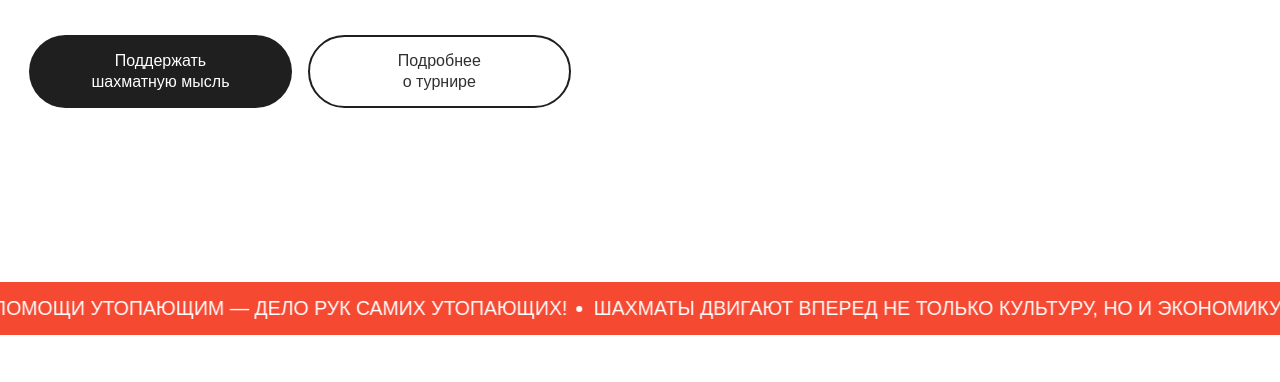
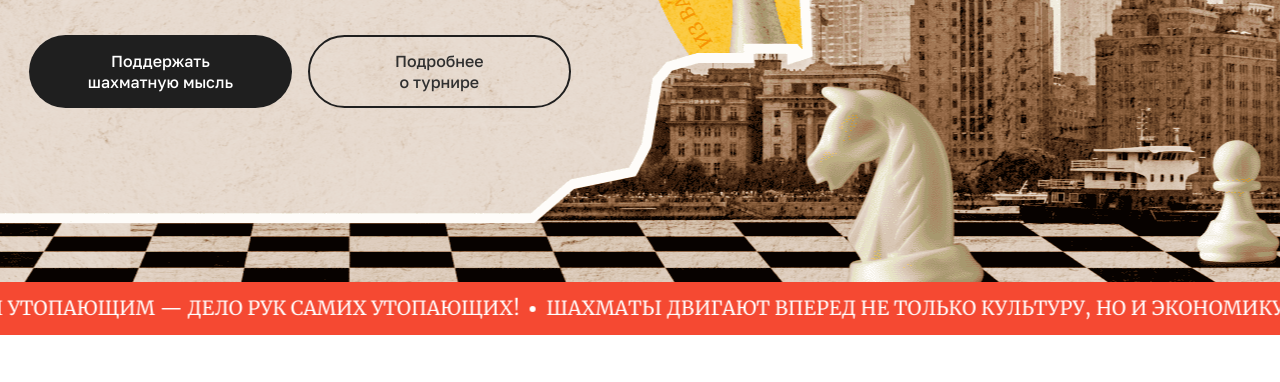
Before and after one commit to Tudovchanin/chess, a plain HTML site: page index.html in a window 1280 px wide. Shown: the part 418-800 px from the top of the page. Drawn offline with Linux system fonts and the light colour scheme; the site is published under a folder, as on GitHub Pages, so addresses that start at the root find nothing.

Commit message:
first commit

```diff
--- a/index.html
+++ b/index.html
@@ -323,7 +323,7 @@
   </footer>
 
 
-  <script src="/main.js"></script>
+  <script src="./main.js"></script>
 </body>
 
 </html>
--- a/style.css
+++ b/style.css
@@ -1,8 +1,8 @@
 @font-face {
   font-family: 'Golos Text';
   src:
-    url('/fonts/golos-text/golos-text_regular.woff2') format('woff2'),
-    url('/fonts/golos-text/golos-text_regular.woff') format('woff');
+    url('./fonts/golos-text/golos-text_regular.woff2') format('woff2'),
+    url('./fonts/golos-text/golos-text_regular.woff') format('woff');
   font-weight: 400;
   font-style: normal;
   font-display: swap;
@@ -12,8 +12,8 @@
 @font-face {
   font-family: 'Golos Text';
   src:
-    url('/fonts/golos-text/golos-text_medium.woff2') format('woff2'),
-    url('/fonts/golos-text/golos-text_medium.woff') format('woff');
+    url('./fonts/golos-text/golos-text_medium.woff2') format('woff2'),
+    url('./fonts/golos-text/golos-text_medium.woff') format('woff');
   font-weight: 500;
   font-style: normal;
   font-display: swap;
@@ -22,8 +22,8 @@
 @font-face {
   font-family: 'Golos Text';
   src:
-    url('/fonts/golos-text/golos-text_demibold.woff2') format('woff2'),
-    url('/fonts/golos-text/golos-text_demibold.woff') format('woff');
+    url('./fonts/golos-text/golos-text_demibold.woff2') format('woff2'),
+    url('./fonts/golos-text/golos-text_demibold.woff') format('woff');
   font-weight: 600;
   font-style: normal;
   font-display: swap;
@@ -33,8 +33,8 @@
 @font-face {
   font-family: 'Merriweather';
   src:
-    url('/fonts/merriweather/Merriweather-Regular.woff2') format('woff2'),
-    url('/fonts/merriweather/Merriweather-Regular.woff') format('woff');
+    url('./fonts/merriweather/Merriweather-Regular.woff2') format('woff2'),
+    url('./fonts/merriweather/Merriweather-Regular.woff') format('woff');
   font-weight: 400;
   font-style: normal;
   font-display: swap;
@@ -44,8 +44,8 @@
 @font-face {
   font-family: 'Merriweather';
   src:
-    url('/fonts/merriweather/Merriweather-Bold.woff2') format('woff2'),
-    url('/fonts/merriweather/Merriweather-Bold.woff') format('woff');
+    url('./fonts/merriweather/Merriweather-Bold.woff2') format('woff2'),
+    url('./fonts/merriweather/Merriweather-Bold.woff') format('woff');
   font-weight: 700;
   font-style: normal;
   font-display: swap;
@@ -585,7 +585,7 @@ body {
   bottom: 0;
   z-index: -2;
   width: 100vw;
-  background-image: url('/images/content/hero-2.png');
+  background-image: url('./images/content/hero-2.png');
   background-repeat: no-repeat;
   background-size: cover;
   background-position: center bottom;
```
Also changed, not shown: 1 other file.
